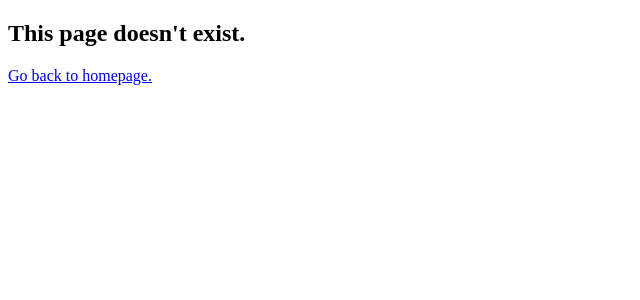
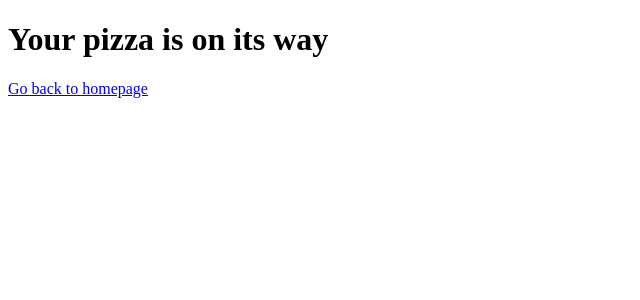
Before and after one commit to maciejpi/pizza-shop, a React (Create React App) app: page /order-confirmation in a window 1280 px wide. Shown: the top 300 px of the page, without its empty margins (0-640 px from the left). Built offline with nearby package versions, Linux system fonts and the light colour scheme.

Commit message:
Add order confirmation component.

```diff
--- a/src/App.js
+++ b/src/App.js
@@ -1,14 +1,15 @@
 import React from 'react';
 import { Route, Switch } from 'react-router-dom';
 
-import { Checkout, Menu } from './pages';
 import { NotFound } from './components';
+import { Checkout, Menu, OrderConfirmation } from './pages';
 
 const App = () => {
   return (
     <Switch>
       <Route exact path="/" component={Menu} />
       <Route exact path="/checkout" component={Checkout} />
+      <Route exact path="/order-confirmation" component={OrderConfirmation} />
       <Route component={NotFound} />
     </Switch>
   );
--- a/src/pages/checkout.js
+++ b/src/pages/checkout.js
@@ -1,12 +1,25 @@
-import React from 'react';
+import React, { useState } from 'react';
+import { Redirect } from 'react-router';
 
 import { OrderSummary } from '../components';
 
 const Checkout = () => {
+  const [orderPlaced, setOrderPlaced] = useState(false);
+
+  const handleSubmit = () => {
+    setOrderPlaced(true);
+  };
+
   return (
     <>
+      {orderPlaced && <Redirect to="/order-confirmation" />}
+
       <h1>checkout</h1>
-
+      <form onSubmit={handleSubmit}>
+        <button type="submit" onSubmit={handleSubmit}>
+          Place Order
+        </button>
+      </form>
       <OrderSummary></OrderSummary>
     </>
   );
--- a/src/pages/index.js
+++ b/src/pages/index.js
@@ -1,4 +1,5 @@
 import Menu from './menu';
 import Checkout from './checkout';
+import OrderConfirmation from './orderConfirmation';
 
-export { Checkout, Menu };
+export { Checkout, Menu, OrderConfirmation };
--- /dev/null
+++ b/src/pages/orderConfirmation.js
@@ -0,0 +1,13 @@
+import React from 'react';
+import { Link } from 'react-router-dom';
+
+const OrderConfirmation = () => {
+  return (
+    <>
+      <h1>Your pizza is on its way</h1>
+      <Link to="/">Go back to homepage</Link>
+    </>
+  );
+};
+
+export default OrderConfirmation;
```
